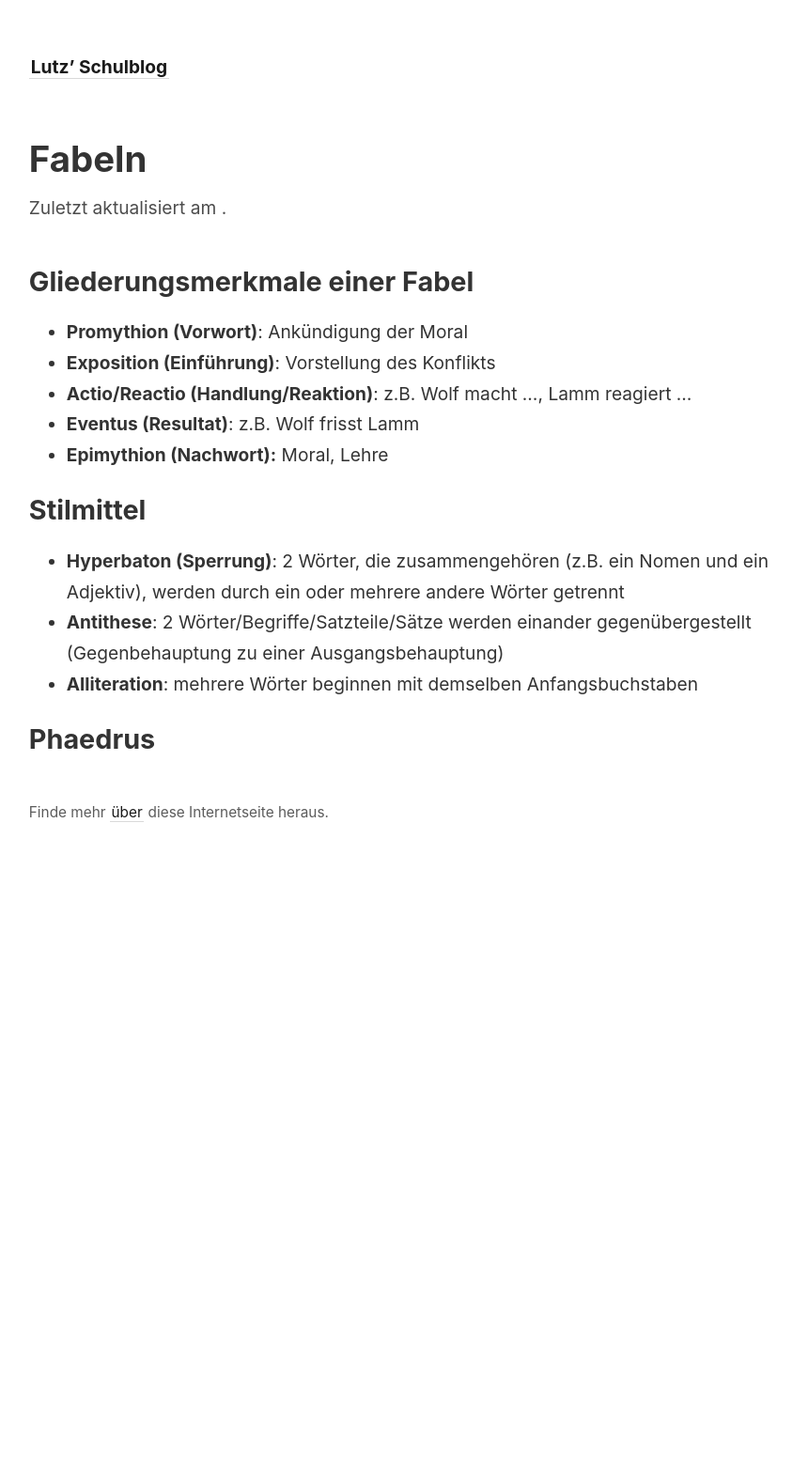
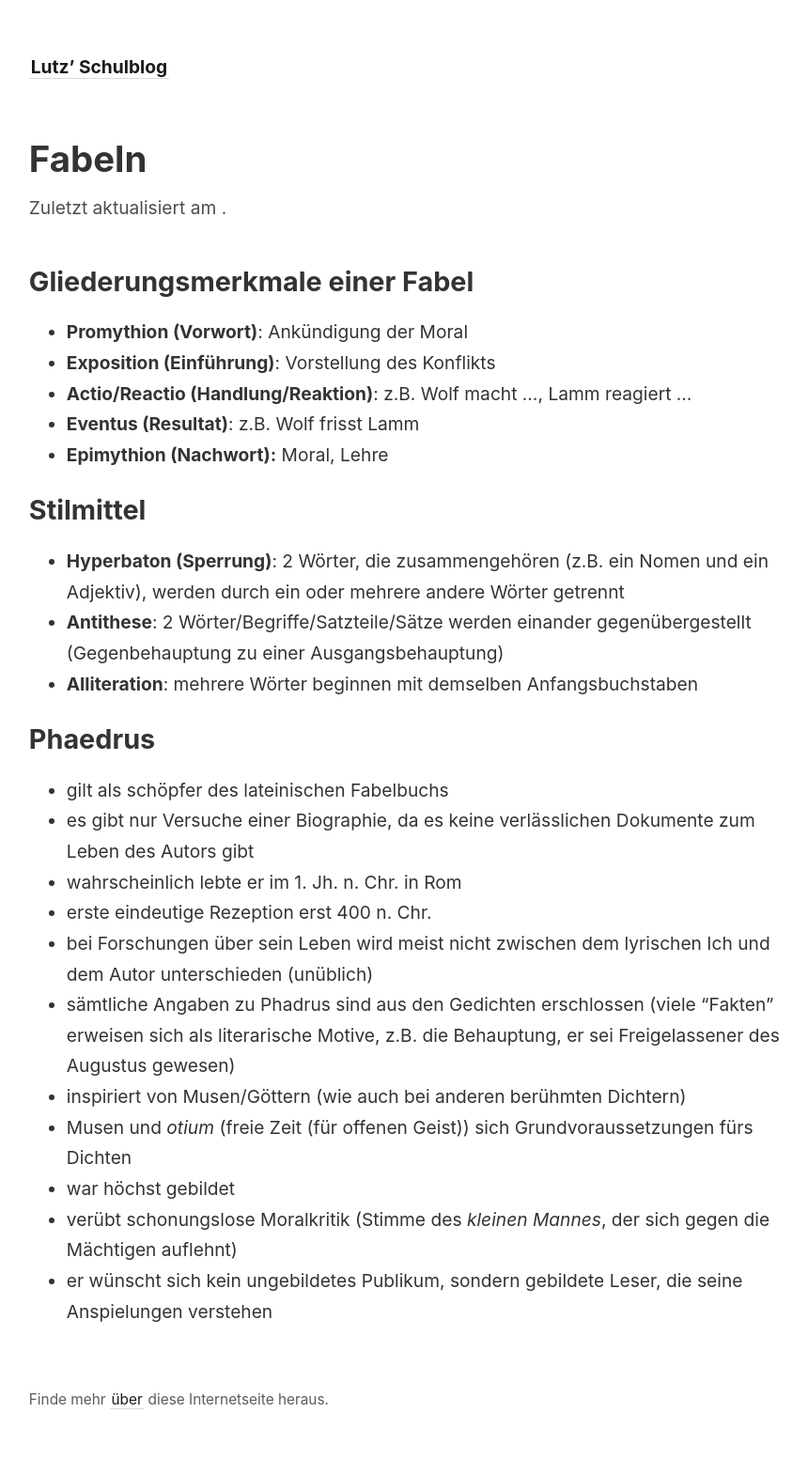
Before and after one commit to lutz-stu/school-blog, a Jekyll site: the page built from _notes/Latein/fabeln.md, in a window 1280 px wide. Shown: the whole page at 94% size, without its empty margins (46-906 px from the left). Built offline with Jekyll 4.4.1, drawn with Linux system fonts in a browser that asks for light colours; before the commit the page ends 944 px from its top, so only the background shows below that.

Commit message:
Update Latein content (Fabeln/Phaedrus)
Co-authored-by: Copilot <copilot@github.com>

```diff
--- a/_notes/Latein/fabeln.md
+++ b/_notes/Latein/fabeln.md
@@ -15,3 +15,14 @@ title: Fabeln
 - **Alliteration**: mehrere Wörter beginnen mit demselben Anfangsbuchstaben
 
 ## Phaedrus
+- gilt als schöpfer des lateinischen Fabelbuchs
+- es gibt nur Versuche einer Biographie, da es keine verlässlichen Dokumente zum Leben des Autors gibt
+- wahrscheinlich lebte er im 1. Jh. n. Chr. in Rom
+- erste eindeutige Rezeption erst 400 n. Chr.
+- bei Forschungen über sein Leben wird meist nicht zwischen dem lyrischen Ich und dem Autor unterschieden (unüblich)
+- sämtliche Angaben zu Phadrus sind aus den Gedichten erschlossen (viele "Fakten" erweisen sich als literarische Motive, z.B. die Behauptung, er sei Freigelassener des Augustus gewesen)
+- inspiriert von Musen/Göttern (wie auch bei anderen berühmten Dichtern)
+- Musen und _otium_ (freie Zeit (für offenen Geist)) sich Grundvoraussetzungen fürs Dichten
+- war höchst gebildet
+- verübt schonungslose Moralkritik (Stimme des _kleinen Mannes_, der sich gegen die Mächtigen auflehnt)
+- er wünscht sich kein ungebildetes Publikum, sondern gebildete Leser, die seine Anspielungen verstehen
```
